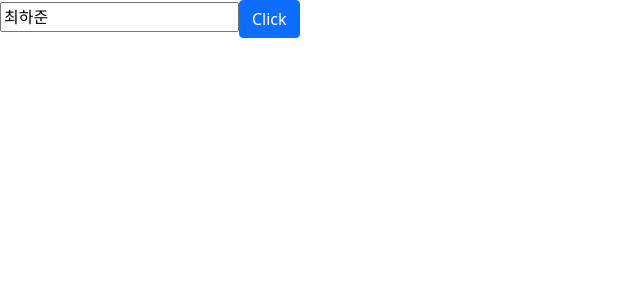
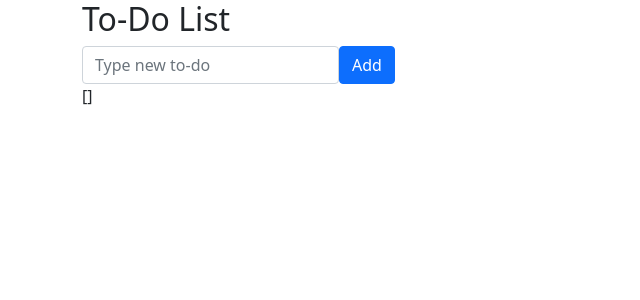
Before and after one commit to blackjune67/vue3-project, a Vue app: page / in a window 1280 px wide. Shown: the top 300 px of the page, without its empty margins (0-640 px from the left). Built offline with nearby package versions, Linux system fonts and the light colour scheme.

Commit message:
To-Do List 작성

```diff
--- a/src/App.vue
+++ b/src/App.vue
@@ -1,27 +1,39 @@
 <template>
-    <input
-     type="text"
-     v-model="name"
-     >
-    <button
-      class="btn btn-primary"
-      @click="onSubmit"
-    >Click</button>
+<div class="container">
+  <h2>To-Do List</h2>
+  <form
+    @submit.prevent="onSubmit"
+    class="d-flex">
+    <div class="flex-gorw-1 mr-2">
+      <input class="form-control" type="text" v-model="todo" placeholder="Type new to-do"/>
+    </div>
+    <div>
+      <button class="btn btn-primary" type="submit">Add</button>
+    </div>
+  </form>
+  {{ todos }}
+</div>
 </template>
 
 <script>
-import { ref } from 'vue';
+import { ref } from "vue";
 
 export default {
   setup() {
-    const name = ref('최하준');
+    const todo = ref('');
+    const todos = ref([]);
+
 
     const onSubmit = () => {
-      console.log(name.value);
-    }
+      todos.value.push({
+        id: Date.now(),
+        subject: todo.value
+      })
+    };
 
     return {
-      name,
+      todo,
+      todos,
       onSubmit,
     };
   },
```
Also changed, not shown: 2 other files (tests, documents, lock files or other folders).
